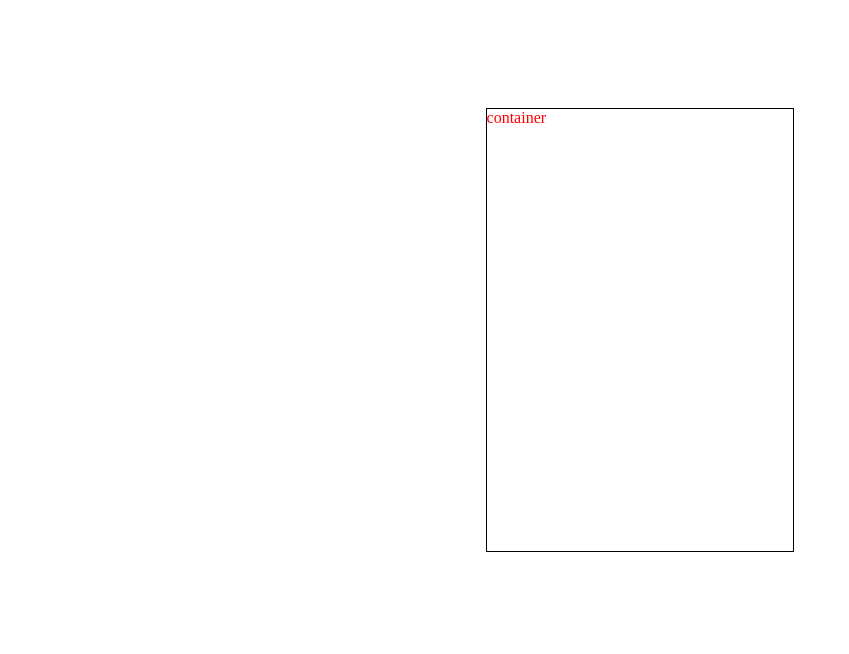
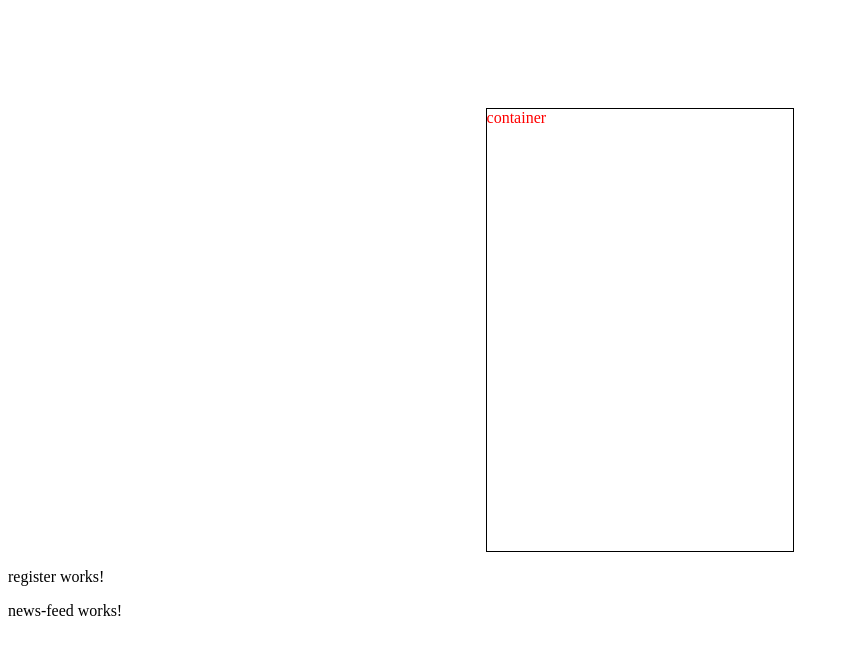
Before and after one commit to JRAntra/AntraShare_August, an Angular app: page / in a window 1280 px wide. Shown: the top 654 px of the page, without its empty margins (0-849 px from the left). Built offline with nearby package versions, Linux system fonts and the light colour scheme.

Commit message:
Kazim added all his main components

```diff
--- a/src/app/app.component.html
+++ b/src/app/app.component.html
@@ -1 +1,3 @@
 <app-login></app-login>
+<app-register></app-register>
+<app-news-feed></app-news-feed>
--- a/src/app/app.module.ts
+++ b/src/app/app.module.ts
@@ -4,11 +4,15 @@ import { BrowserModule } from '@angular/platform-browser';
 import { AppRoutingModule } from './app-routing.module';
 import { AppComponent } from './app.component';
 import { LoginComponent } from './login/login.component';
+import { RegisterComponent } from './register/register.component';
+import { NewsFeedComponent } from './news-feed/news-feed.component';
 
 @NgModule({
   declarations: [
     AppComponent,
-    LoginComponent
+    LoginComponent,
+    RegisterComponent,
+    NewsFeedComponent
   ],
   imports: [
     BrowserModule,
--- /dev/null
+++ b/src/app/news-feed/news-feed.component.html
@@ -0,0 +1 @@
+<p>news-feed works!</p>
--- /dev/null
+++ b/src/app/news-feed/news-feed.component.ts
@@ -0,0 +1,15 @@
+import { Component, OnInit } from '@angular/core';
+
+@Component({
+  selector: 'app-news-feed',
+  templateUrl: './news-feed.component.html',
+  styleUrls: ['./news-feed.component.sass']
+})
+export class NewsFeedComponent implements OnInit {
+
+  constructor() { }
+
+  ngOnInit(): void {
+  }
+
+}
--- /dev/null
+++ b/src/app/register/register.component.html
@@ -0,0 +1 @@
+<p>register works!</p>
--- /dev/null
+++ b/src/app/register/register.component.ts
@@ -0,0 +1,15 @@
+import { Component, OnInit } from '@angular/core';
+
+@Component({
+  selector: 'app-register',
+  templateUrl: './register.component.html',
+  styleUrls: ['./register.component.sass']
+})
+export class RegisterComponent implements OnInit {
+
+  constructor() { }
+
+  ngOnInit(): void {
+  }
+
+}
```
Also changed, not shown: src/app/news-feed/news-feed.component.sass (added), src/app/register/register.component.sass (added), 2 other files (tests, documents, lock files or other folders).
